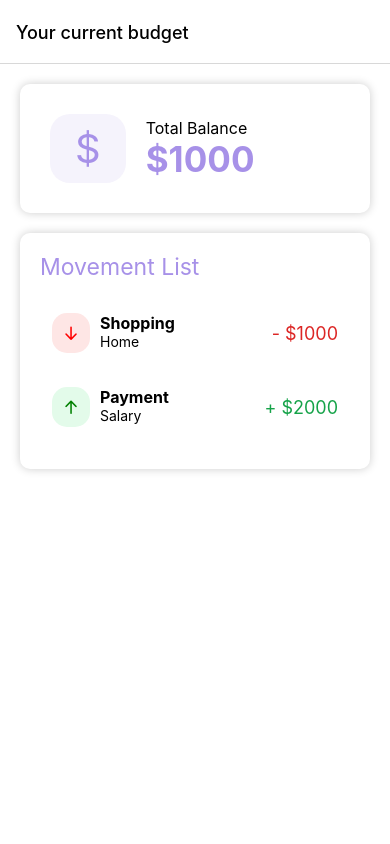
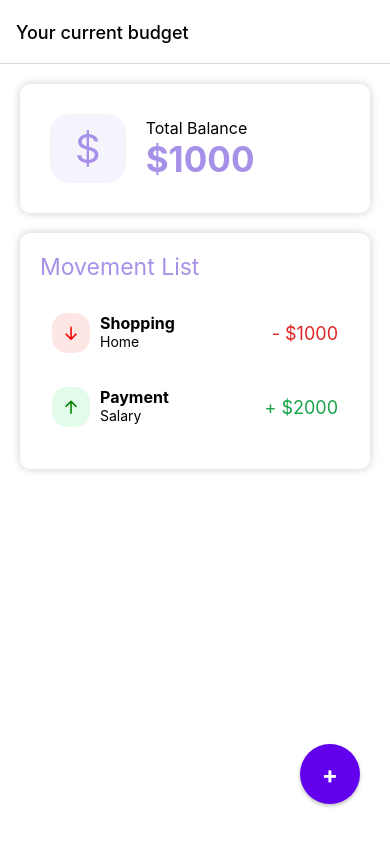
Before and after one commit to Danieruone/rn-budget, a React Native app: screen /Home in a window 390 px wide. Built offline with nearby package versions, Linux system fonts and the light colour scheme.

Commit message:
Add floating action button

```diff
--- a/src/screens/HomeScreen.tsx
+++ b/src/screens/HomeScreen.tsx
@@ -1,5 +1,6 @@
 import React, { useState } from "react";
-import { View } from "react-native";
+
+import { TouchableOpacity, View, Text, StyleSheet } from "react-native";
 
 // components
 import { CurrentBudgetHero } from "../components/CurrentBudgetHero";
@@ -29,12 +30,52 @@ const HomeScreen = () => {
   const [totalAmount, setTotalAmount] = useState<number>(1000);
   const [movementsList, setNovementsList] =
     useState<Movement[]>(movementsDummy);
+
+  const handleAddPress = () => {
+    alert("¡Botón flotante presionado!");
+  };
   return (
-    <View>
+    <View style={styles.container}>
       <CurrentBudgetHero totalAmount={totalAmount} />
       <MovementList movementsList={movementsList} />
+
+      <TouchableOpacity style={styles.floatingButton} onPress={handleAddPress}>
+        <Text style={styles.buttonText}>+</Text>
+      </TouchableOpacity>
     </View>
   );
 };
 
+const styles = StyleSheet.create({
+  container: {
+    flex: 1,
+  },
+  screen: {
+    flex: 1,
+    justifyContent: "center",
+    alignItems: "center",
+  },
+  floatingButton: {
+    position: "absolute",
+    bottom: 40,
+    right: 30,
+    backgroundColor: "#6200ee",
+    width: 60,
+    height: 60,
+    borderRadius: 30,
+    justifyContent: "center",
+    alignItems: "center",
+    shadowColor: "#000",
+    shadowOffset: { width: 0, height: 2 },
+    shadowOpacity: 0.25,
+    shadowRadius: 3.84,
+    elevation: 5,
+  },
+  buttonText: {
+    color: "#fff",
+    fontSize: 24,
+    fontWeight: "bold",
+  },
+});
+
 export default HomeScreen;
```
